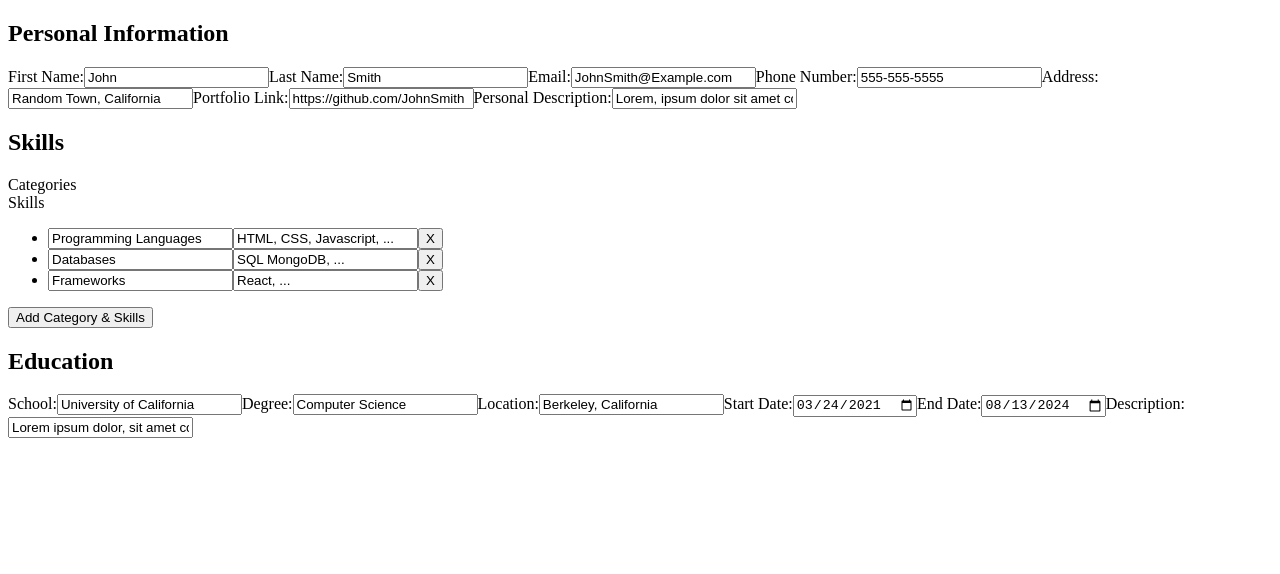
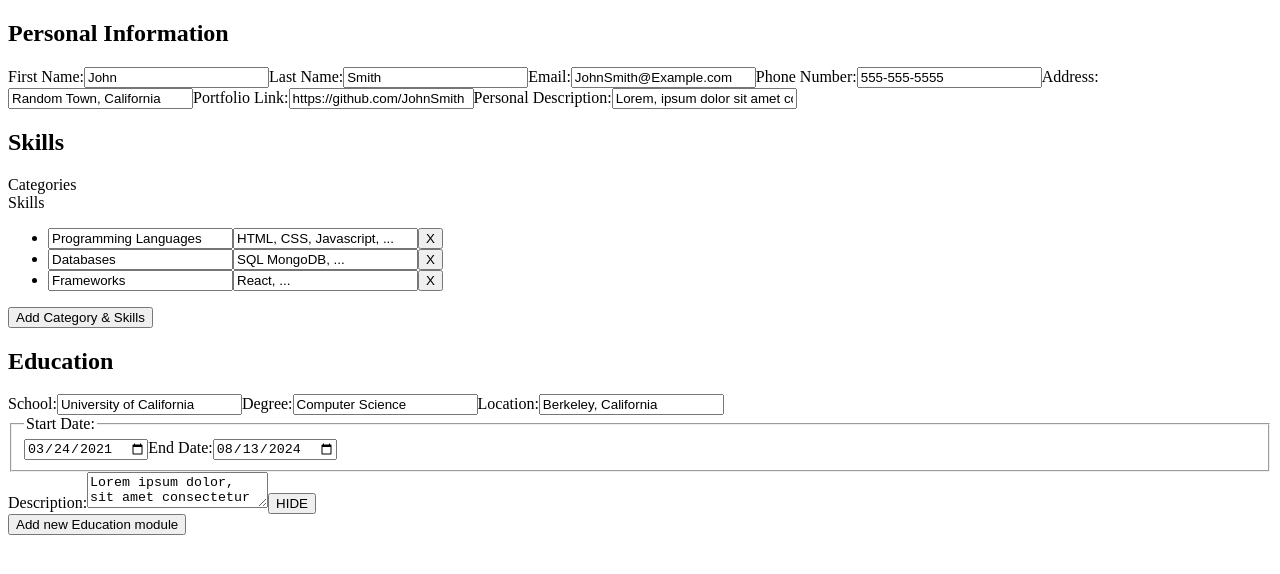
Before and after one commit to Neon-Panda/Project-CV-Application, a React (Vite) app: page / in a window 1280 px wide. Shown: the top 574 px of the page. Built offline with nearby package versions, Linux system fonts and the light colour scheme.

Commit message:
feat: add new education input & hidden btn

```diff
--- a/src/App.jsx
+++ b/src/App.jsx
@@ -28,6 +28,7 @@ function App() {
       location: "Berkeley, California",
       dateStart: "2021-03-24",
       dateEnd: "2024-08-13",
+      visible: true,
       description:
         "Lorem ipsum dolor, sit amet consectetur adipisicing elit. Consequatur esse ex quis sint voluptatem minima blanditiis quidem laborum exercitationem repellendus.",
     },
--- a/src/components/education-history.jsx
+++ b/src/components/education-history.jsx
@@ -10,7 +10,11 @@ export default function education({ personalEducation, setPersonalEducation }) {
       );
     };
 
-    switch (event.target.name) {
+    const hiddenToggle = () => {
+      return !personalEducation[index].visible;
+    };
+
+    switch (event.target.name || event.target.dataset.btn) {
       case "school":
         editField("school", event.target.value, index);
         break;
@@ -29,81 +33,117 @@ export default function education({ personalEducation, setPersonalEducation }) {
       case "description":
         editField("description", event.target.value, index);
         break;
+      case "hide":
+        editField("visible", hiddenToggle(), index);
       default:
         break;
     }
   }
 
+  function addEducation() {
+    const newObj = {};
+    const keys = Object.keys(personalEducation[0]);
+    keys.forEach((element) => {
+      element === "visible" ? (newObj[element] = true) : (newObj[element] = "");
+    });
+    setPersonalEducation([...personalEducation, newObj]);
+  }
+
   function createForm(individualEducation, index) {
     return (
       <form action="" key={index}>
-        <label htmlFor="school">
+        <label htmlFor={"school-" + index}>
           School:
           <input
             type="text"
             name="school"
-            id="school"
+            id={"school-" + index}
             placeholder="University of California"
             value={individualEducation.school}
             onChange={(event) => changeEducation(event, index)}
           />
         </label>
-        <label htmlFor="degree">
+        <label htmlFor={"degree" + index}>
           Degree:
           <input
             type="text"
             name="degree"
-            id="degree"
+            id={"degree" + index}
             placeholder="Computer Science"
             value={individualEducation.degree}
             onChange={(event) => changeEducation(event, index)}
           />
         </label>
-        <label htmlFor="location">
+        <label htmlFor={"location" + index}>
           Location:
           <input
             type="text"
             name="location"
-            id="degree"
+            id={"location" + index}
             placeholder="Berkeley, California"
             value={individualEducation.location}
             onChange={(event) => changeEducation(event, index)}
           />
         </label>
-        <label htmlFor="dateStart">
-          Start Date:
+        <fieldset>
+          <legend>Start Date:</legend>
+          <label htmlFor={"dateStart" + index}>
             <input
               type="date"
               name="dateStart"
-            id="dateStart"
+              id={"dateStart" + index}
               placeholder="2021-03-24"
               value={individualEducation.dateStart}
               onChange={(event) => changeEducation(event, index)}
             />
           </label>
-        <label htmlFor="dateEnd">
+          <label htmlFor={"dateEnd" + index}>
             End Date:
             <input
               type="date"
               name="dateEnd"
-            id="dateEnd"
+              id={"dateEnd" + index}
               placeholder="2024-08-13"
               value={individualEducation.dateEnd}
               onChange={(event) => changeEducation(event, index)}
             />
           </label>
-        <label htmlFor="description">
+        </fieldset>
+        <label htmlFor={"description" + index}>
           Description:
-          <input
+          <textarea
             type="text"
             name="description"
-            id="description"
+            id={"description" + index}
             placeholder="Enter Text"
             value={individualEducation.description}
             onChange={(event) => changeEducation(event, index)}
           />
         </label>
+        <button
+          type="button"
+          data-btn="hide"
+          onClick={(event) => changeEducation(event, index)}
+        >
+          HIDE
+        </button>
       </form>
+    );
+  }
+
+  function collapsedForm(individualEducation, index) {
+    return (
+      <h3 key={index}>
+        {individualEducation.school}
+
+        <button
+          type="button"
+          data-btn="hide"
+          onClick={(event) => changeEducation(event, index)}
+        >
+          HIDE
+        </button>
+      </h3>
     );
   }
 
@@ -111,8 +151,13 @@ export default function education({ personalEducation, setPersonalEducation }) {
     <section>
       <h2>Education</h2>
       {personalEducation.map((individualEducation, index) =>
-        createForm(individualEducation, index)
+        individualEducation.visible
+          ? createForm(individualEducation, index)
+          : collapsedForm(individualEducation, index)
       )}
+      <button type="button" onClick={addEducation}>
+        Add new Education module
+      </button>
     </section>
   );
 }
```
Lines whose indentation alone changed are shown as unchanged.
